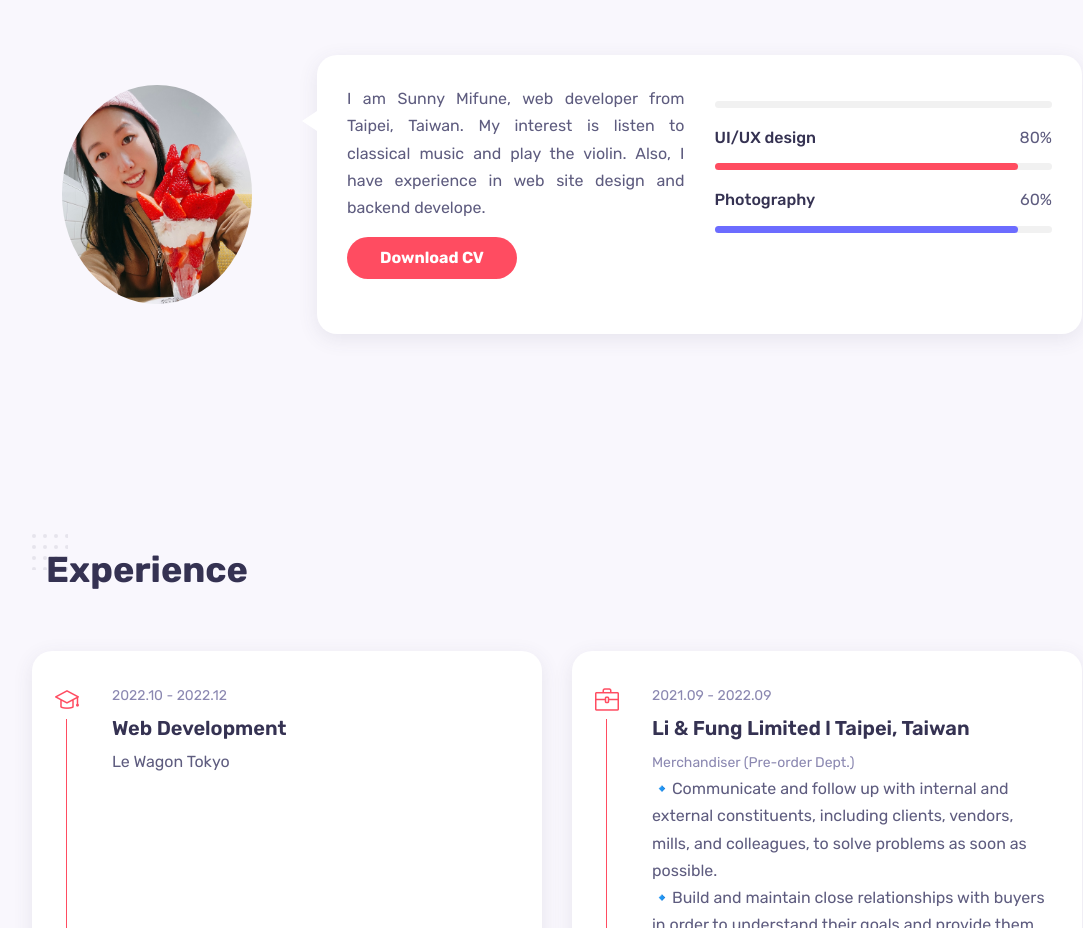
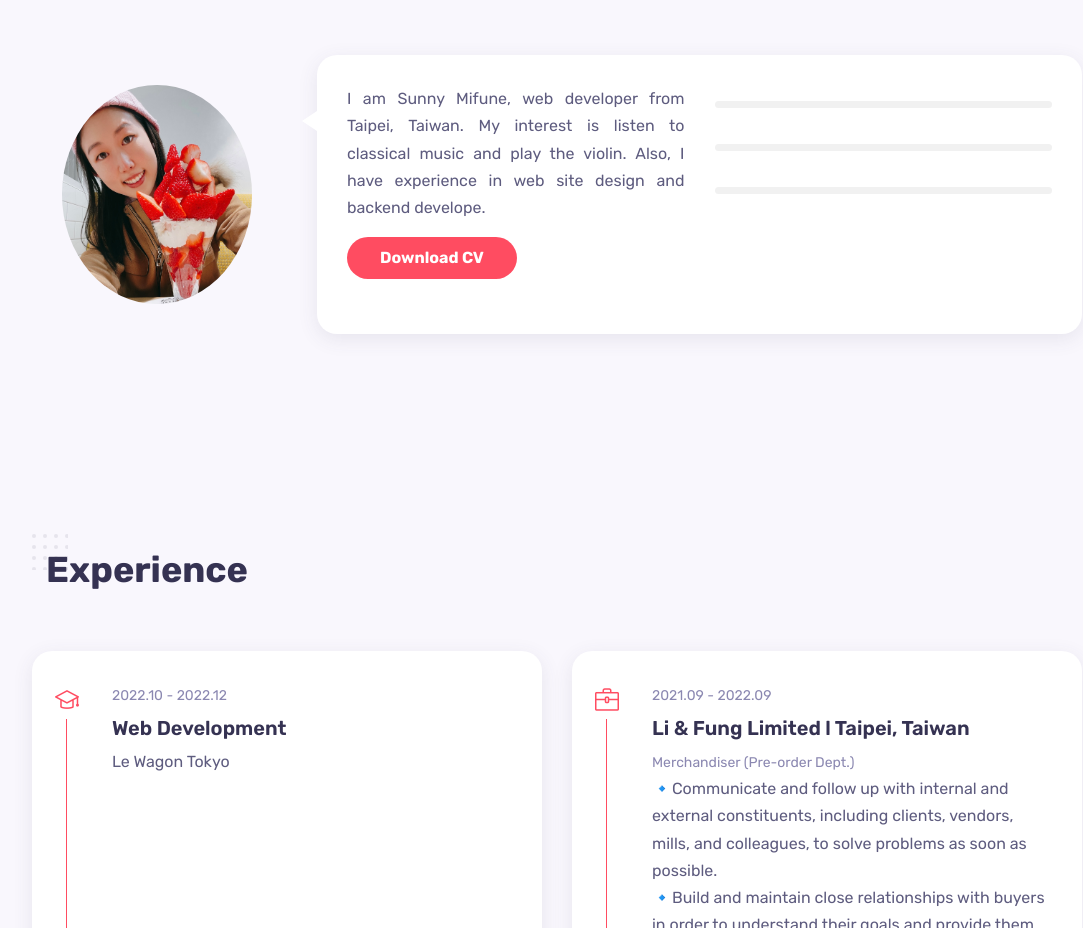
Before and after one commit to SunnyMifune/portfolio, a React (Create React App) app: page / in a window 1280 px wide. Shown: the part 960-1888 px from the top of the page, without its empty margins (138-1221 px from the left). Built offline with nearby package versions, Linux system fonts and the light colour scheme.

Commit message:
remove two of the bar

```diff
--- a/src/components/about/About.jsx
+++ b/src/components/about/About.jsx
@@ -34,23 +34,23 @@ const About = () => {
 
             <div className="skills_data">
               <div className="skills_titles">
-                <h3 className="skills_name">UI/UX design</h3>
-                <span className="skills_number">80%</span>
+                {/* <h3 className="skills_name">UI/UX design</h3>
+                <span className="skills_number">80%</span> */}
               </div>
 
               <div className="skills_bar">
-                <span className="skills_percentage ui_design"></span>
+                {/* <span className="skills_percentage ui_design"></span> */}
               </div>
             </div>
 
             <div className="skills_data">
               <div className="skills_titles">
-                <h3 className="skills_name">Photography</h3>
-                <span className="skills_number">60%</span>
+                {/* <h3 className="skills_name">Photography</h3>
+                <span className="skills_number">60%</span> */}
               </div>
 
               <div className="skills_bar">
-                <span className="skills_percentage photography"></span>
+                {/* <span className="skills_percentage photography"></span> */}
               </div>
             </div>
           </div>
```
